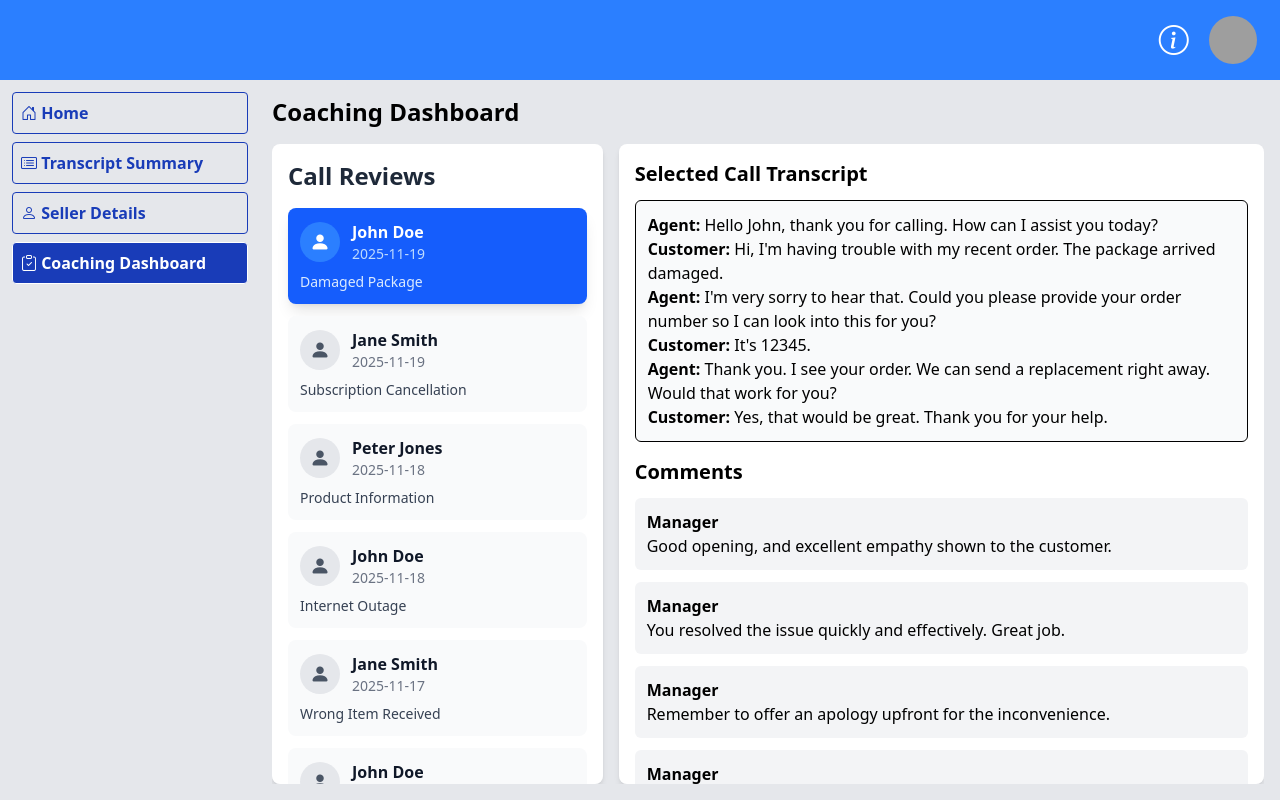
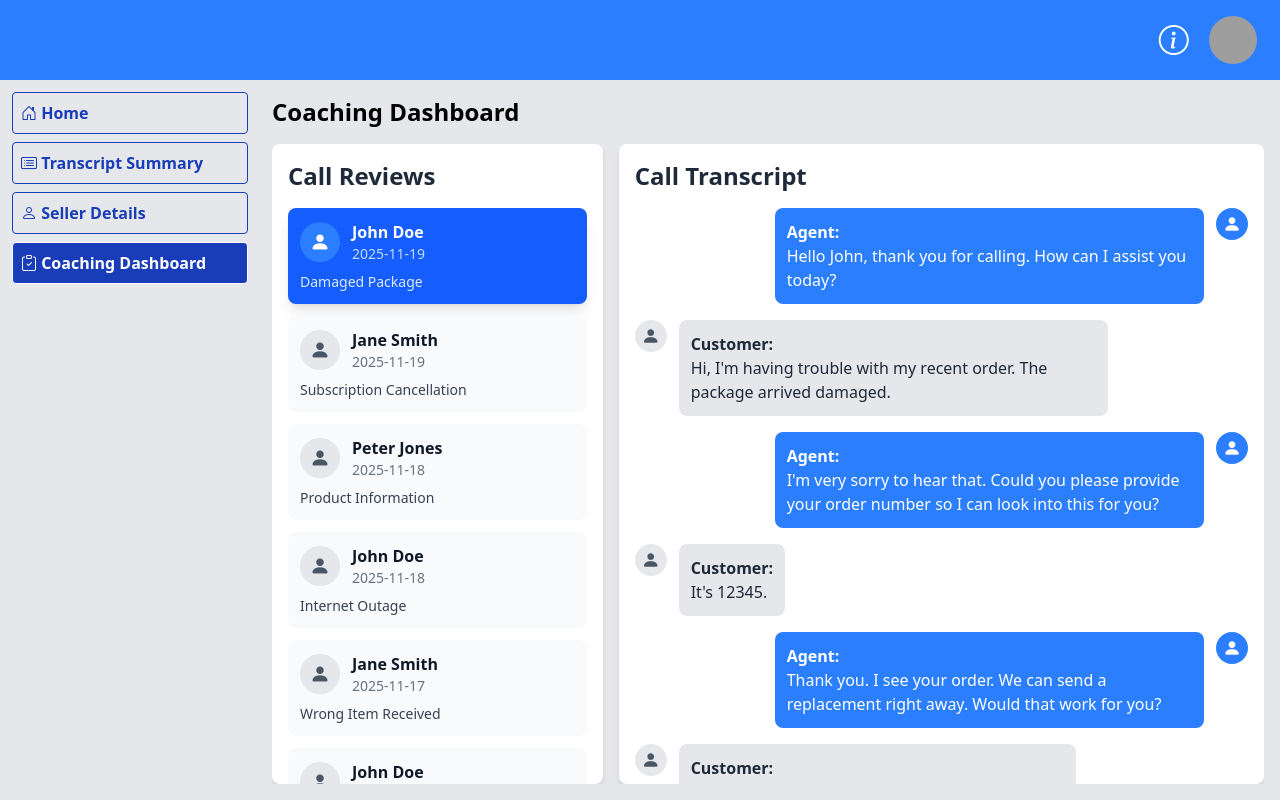
Before and after one commit to GrishaAngelovGH/conversation-intelligence, a React (Vite) app: page /coaching-dashboard in a window 1280 px wide. Built offline with nearby package versions, Linux system fonts and the light colour scheme; grey boxes are pictures that could not be loaded.

Commit message:
Redesign the CallDetails component

```diff
--- a/src/components/Pages/CoachingDashboard/CallDetails.jsx
+++ b/src/components/Pages/CoachingDashboard/CallDetails.jsx
@@ -2,46 +2,74 @@ const CallDetails = ({ selectedCall, newComment, onNewCommentChange, onAddCommen
   <div className="flex-1 bg-white p-4 rounded-lg shadow-md overflow-y-auto">
     {selectedCall ? (
       <>
-        <h2 className="text-xl font-semibold mb-3">Selected Call Transcript</h2>
-        <div className="border p-3 rounded-md bg-gray-50 mb-4">
+        <h2 className="text-2xl font-bold mb-4 text-gray-800">Call Transcript</h2>
+        <div className="space-y-4 mb-6">
           {selectedCall.transcript.map((line, index) => (
-            <p key={index}>
-              <strong>{line.speaker}:</strong> {line.text}
-            </p>
+            <div
+              key={index}
+              className={`flex items-start ${line.speaker === 'Agent' ? 'justify-end' : 'justify-start'
+                }`}
+            >
+              {line.speaker === 'Customer' && (
+                <div className="shrink-0 mr-3 w-8 h-8 flex items-center justify-center rounded-full bg-gray-200">
+                  <i className="bi bi-person-fill text-lg text-gray-600"></i>
+                </div>
+              )}
+              <div
+                className={`relative p-3 rounded-lg max-w-[70%] ${line.speaker === 'Agent'
+                  ? 'bg-blue-500 text-white'
+                  : 'bg-gray-200 text-gray-800'
+                  }`}
+              >
+                <p className="font-semibold">{line.speaker}:</p>
+                <p>{line.text}</p>
+              </div>
+              {line.speaker === 'Agent' && (
+                <div className="shrink-0 ml-3 w-8 h-8 flex items-center justify-center rounded-full bg-blue-500">
+                  <i className="bi bi-person-fill text-lg text-white"></i>
+                </div>
+              )}
+            </div>
           ))}
         </div>
 
-        <h2 className="text-xl font-semibold mb-3">Comments</h2>
-        <div className="space-y-3">
+        <h2 className="text-2xl font-bold mb-4 text-gray-800">Manager Comments</h2>
+        <div className="space-y-4 mb-6">
           {selectedCall.comments.map((comment) => (
-            <div key={comment.id} className="bg-gray-100 p-3 rounded-md">
-              <p className="font-semibold">{comment.author}</p>
-              <p>{comment.text}</p>
+            <div key={comment.id} className="flex items-start bg-gray-100 p-4 rounded-lg shadow-sm">
+              <div className="shrink-0 mr-3 w-8 h-8 flex items-center justify-center rounded-full bg-purple-200">
+                <i className="bi bi-person-fill text-lg text-purple-600"></i>
+              </div>
+              <div>
+                <p className="font-semibold text-gray-900">{comment.author}</p>
+                <p className="text-gray-700">{comment.text}</p>
+              </div>
             </div>
           ))}
         </div>
 
         <div className="mt-4">
           <textarea
-            className="w-full p-2 border rounded-md"
+            className="w-full p-3 border border-gray-300 rounded-lg focus:ring-blue-500 focus:border-blue-500 resize-y"
             placeholder="Add a comment..."
             value={newComment}
             onChange={(e) => onNewCommentChange(e.target.value)}
+            rows="3"
           ></textarea>
           <button
-            className="mt-2 px-4 py-2 bg-blue-600 text-white rounded-md hover:bg-blue-700"
+            className="mt-3 px-5 py-2 bg-blue-600 text-white font-semibold rounded-lg hover:bg-blue-700 transition-colors duration-200 flex items-center justify-center"
             onClick={onAddComment}
           >
-            Add Comment
+            <i className="bi bi-chat-dots-fill mr-2"></i> Add Comment
           </button>
         </div>
       </>
     ) : (
       <div className="flex items-center justify-center h-full">
-        <p className="text-gray-500">Select a call to see the details.</p>
+        <p className="text-gray-500 text-lg">Select a call from the list to view its details.</p>
       </div>
     )}
   </div>
-)
+);
 
-export default CallDetails
+export default CallDetails;
```
Also changed, not shown: 2 other files (tests, documents, lock files or other folders).
